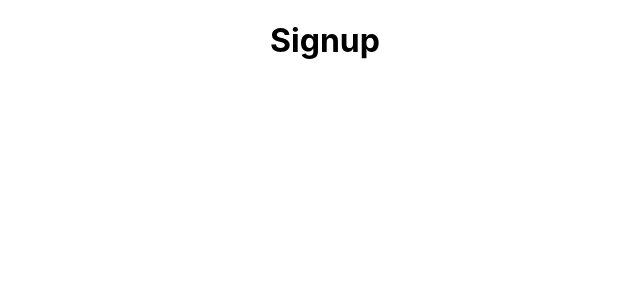
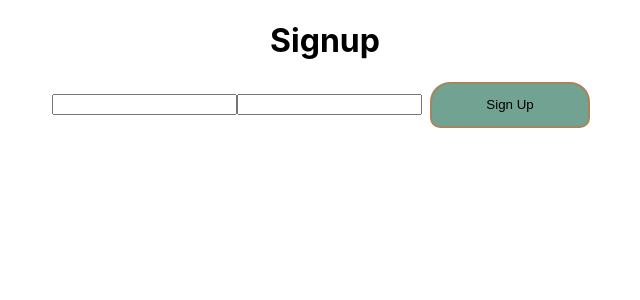
Before and after one commit to anitaki/MVP-Blog-app, a React (Create React App) app in the folder client/: page /signup in a window 1280 px wide. Shown: the top 300 px of the page, without its empty margins (315-955 px from the left). Built offline with nearby package versions, Linux system fonts and the light colour scheme.

Commit message:
created Signup.js and connected it to server. Also deleted About.css and moved contents in App.css

```diff
--- a/client/src/About.css
+++ /dev/null
@@ -1,21 +0,0 @@
-
-
-.container{
-  display: flex;
-  flex-direction: column;
-  align-items: center;
-  justify-content: flex-end;
-  height: 90dvh;
-  background-image: url('./media/retrosupply.jpg');
-  background-size: cover;
-  padding: 0 0 10dvh 0;
-}
-
-button {
-  width: 10rem;
-  margin-inline: 0.5rem;
-  padding: 0.5em;
-  background-color: #72A292;
-  border: 2px solid #A8845E;
-  border-radius: 20px20px 0 0 ;
-}
--- a/client/src/About.js
+++ b/client/src/About.js
@@ -1,24 +1,33 @@
-
 import { useNavigate } from "react-router-dom";
 const image = require("./media/retrosupply.jpg");
-import('./About.css')
+import("./App.css");
 
 function About() {
   const navigate = useNavigate();
 
-  return ( <div class="container">
+  return (
+    <div class="about-container">
       <h2>Creating beautiful blogposts</h2>
       <h3>is made fun and easy with</h3>
       <h1>Bloggy</h1>
       <div>
-          <button onClick={() => {
+        <button
+          onClick={() => {
             navigate("/signup");
-          }}>Sign Up</button>
-          <button onClick={() => {
+          }}
+        >
+          Sign Up
+        </button>
+        <button
+          onClick={() => {
             navigate("/login");
-          }}>Login</button>
+          }}
+        >
+          Login
+        </button>
       </div>
-  </div> );
+    </div>
+  );
 }
 
 export default About;
--- a/client/src/App.css
+++ b/client/src/App.css
@@ -2,37 +2,23 @@
   text-align: center;
 }
 
-.App-logo {
-  height: 40vmin;
-  pointer-events: none;
-}
-
-@media (prefers-reduced-motion: no-preference) {
-  .App-logo {
-    animation: App-logo-spin infinite 20s linear;
-  }
-}
-
-.App-header {
-  background-color: #282c34;
-  min-height: 100vh;
+.about-container {
   display: flex;
   flex-direction: column;
   align-items: center;
-  justify-content: center;
-  font-size: calc(10px + 2vmin);
-  color: white;
+  justify-content: flex-end;
+  height: 90dvh;
+  background-image: url('./media/retrosupply.jpg');
+  background-size: cover;
+  padding: 0 0 10dvh 0;
 }
 
-.App-link {
-  color: #61dafb;
+button {
+  width: 10rem;
+  margin-inline: 0.5rem;
+  padding: 1em 0.2em;
+  background-color: #72A292;
+  border: 2px solid #A8845E;
+  border-radius: 20px 20px 10px 10px ;
+  cursor: pointer;
 }
-
-@keyframes App-logo-spin {
-  from {
-    transform: rotate(0deg);
-  }
-  to {
-    transform: rotate(360deg);
-  }
-}
--- a/client/src/App.js
+++ b/client/src/App.js
@@ -8,6 +8,7 @@ import {
 import axios from "axios";
 import { useState, useEffect  } from 'react';
 import About from './About';
+import Signup from './Signup';
 
 
 function App() {
@@ -17,7 +18,7 @@ function App() {
         <div>
           <Routes>
           <Route path="/" element={ <About/> } />
-          <Route path="/signup" element={ <h1>Signup</h1> } />
+          <Route path="/signup" element={ <Signup/> } />
           <Route path="/login" element={ <h1>Login</h1> } />
           <Route path="/profile" element={ <h1>Blog</h1> } />
           </Routes>
--- /dev/null
+++ b/client/src/Signup.js
@@ -0,0 +1,40 @@
+import axios from "axios";
+import { useState } from "react";
+import { useNavigate } from "react-router-dom";
+
+
+function Signup() {
+  const [username, setUsername] = useState("");
+  const [password, setPassword] = useState("");
+  const navigate = useNavigate();
+
+  function signup() {
+  axios.post('http://localhost:3636/signup', {username, password})
+  .then(({ data }) => {
+    if (data.message === true) {
+      navigate("/login");
+    } else {
+      alert(data.message);
+    }
+})
+  }
+
+  return (
+    <div>
+      <h1>Signup</h1>
+      <input
+        onChange={(e) => {
+          setUsername(e.target.value);
+        }}
+      />
+      <input
+        onChange={(e) => {
+          setPassword(e.target.value);
+        }}
+      />
+      <button onClick={() => signup()}>Sign Up</button>
+    </div>
+  );
+}
+
+export default Signup;
```
Also changed, not shown: client/src/index.css (line endings or trailing spaces), 1 other file (tests, documents, lock files or other folders). Lines whose indentation alone changed are shown as unchanged.
